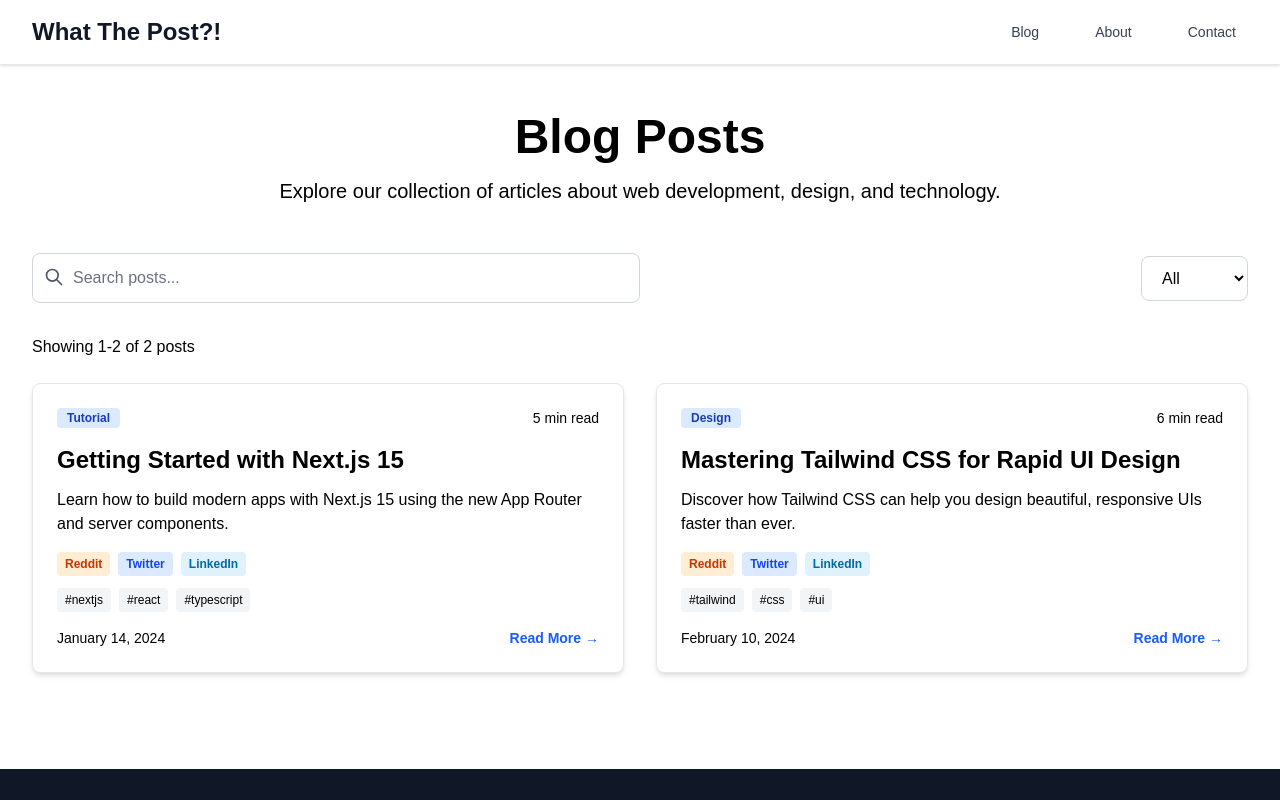
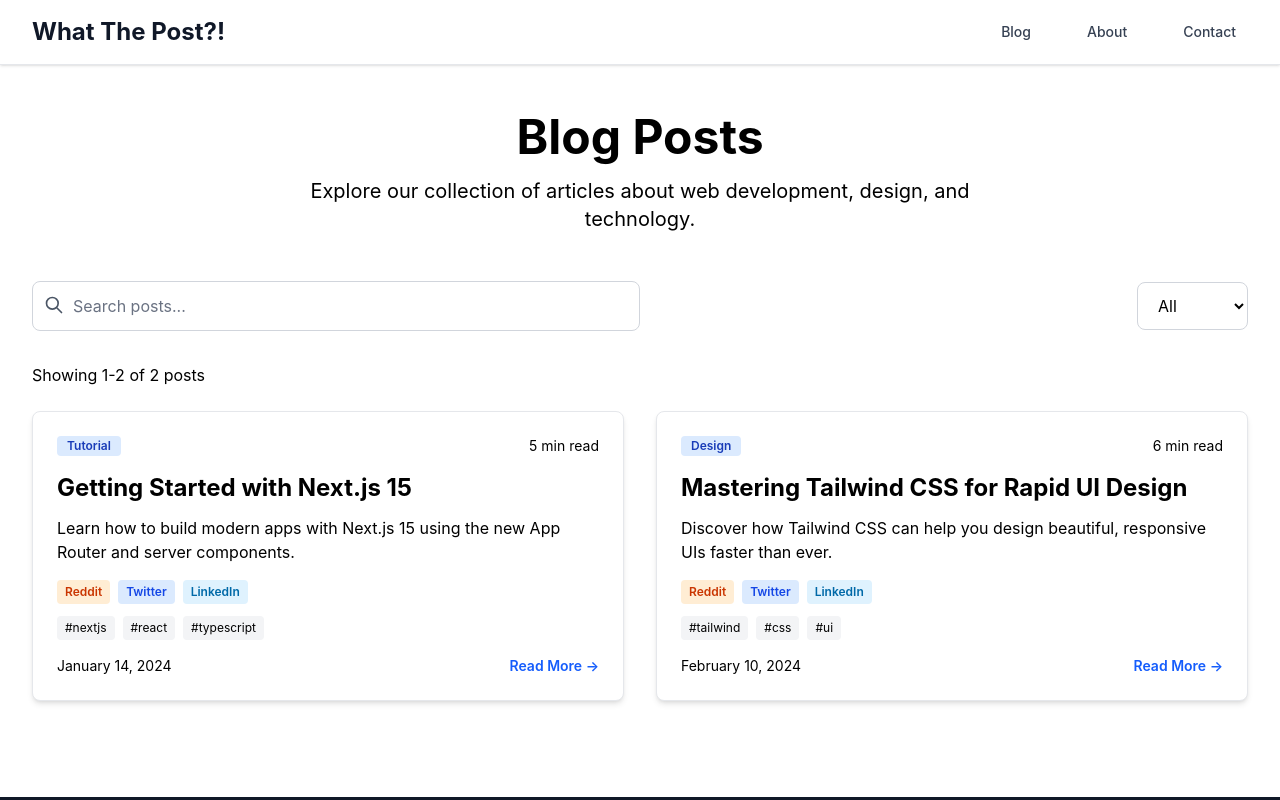
Before and after one commit to Drakeze/Blog, a Next.js app in the folder blog/: page /blog in a window 1280 px wide. Shown: the top 800 px of the page. Built offline with nearby package versions, Linux system fonts and the light colour scheme.

Commit message:
Fix server/client boundaries for blog build

```diff
--- a/blog/src/app/blog/[slug]/page.tsx
+++ b/blog/src/app/blog/[slug]/page.tsx
@@ -1,7 +1,6 @@
-"use client";
-
 import Link from 'next/link';
 import { notFound } from 'next/navigation';
+import type { CSSProperties } from 'react';
 
 // Sample blog posts data - in a real app, this would come from a CMS or API
 const allPosts = [
@@ -279,8 +278,10 @@ export default function BlogPostPage({ params }: BlogPostPageProps) {
   const previousPost = allPosts[postIndex - 1];
   const nextPost = allPosts[postIndex + 1];
 
-  // Get current URL for share links
-  const url = typeof window !== "undefined" ? window.location.href : "";
+  const deploymentHost = process.env.NEXT_PUBLIC_SITE_URL
+    ?? (process.env.VERCEL_URL ? `https://${process.env.VERCEL_URL}` : undefined);
+  const normalizedBaseUrl = deploymentHost ? deploymentHost.replace(/\/$/, '') : undefined;
+  const postUrl = normalizedBaseUrl ? `${normalizedBaseUrl}/blog/${post.slug}` : `https://example.com/blog/${post.slug}`;
 
   return (
     <article className="max-w-4xl mx-auto px-4 sm:px-6 lg:px-8 py-12">
@@ -381,7 +382,7 @@ export default function BlogPostPage({ params }: BlogPostPageProps) {
           '--tw-prose-pre-bg': 'rgb(17 24 39)',
           '--tw-prose-th-borders': 'rgb(209 213 219)',
           '--tw-prose-td-borders': 'rgb(229 231 235)',
-        } as React.CSSProperties}
+        } as CSSProperties}
       />
 
       {/* Tags */}
@@ -413,7 +414,7 @@ export default function BlogPostPage({ params }: BlogPostPageProps) {
             <p className="text-sm text-gray-700 mb-1">Share this article</p>
             <div className="flex space-x-3">
               <a
-                href={`https://twitter.com/intent/tweet?text=${encodeURIComponent(post.title)}&url=${encodeURIComponent(url)}`}
+                href={`https://twitter.com/intent/tweet?text=${encodeURIComponent(post.title)}&url=${encodeURIComponent(postUrl)}`}
                 target="_blank"
                 rel="noopener noreferrer"
                 className="text-gray-600 hover:text-blue-500 transition-colors"
@@ -425,7 +426,7 @@ export default function BlogPostPage({ params }: BlogPostPageProps) {
               </a>
 
               <a
-                href={`https://www.linkedin.com/sharing/share-offsite/?url=${encodeURIComponent(url)}`}
+                href={`https://www.linkedin.com/sharing/share-offsite/?url=${encodeURIComponent(postUrl)}`}
                 target="_blank"
                 rel="noopener noreferrer"
                 className="text-gray-600 hover:text-blue-700 transition-colors"
--- a/blog/src/app/blog/page.tsx
+++ b/blog/src/app/blog/page.tsx
@@ -1,7 +1,7 @@
 'use client';
 
 import Link from 'next/link';
-import { useState, useMemo } from 'react';
+import { useState, useMemo, useEffect } from 'react';
 
 // Sample blog posts data - in a real app, this would come from a CMS or API
 const allPosts = [
@@ -64,7 +64,7 @@ export default function BlogPage() {
   const paginatedPosts = filteredPosts.slice(startIndex, startIndex + POSTS_PER_PAGE);
 
   // Reset to first page when filters change
-  useMemo(() => {
+  useEffect(() => {
     setCurrentPage(1);
   }, [searchTerm, selectedCategory]);
 
--- a/blog/src/app/contact/page.tsx
+++ b/blog/src/app/contact/page.tsx
@@ -1,6 +1,6 @@
 'use client';
 
-import { useState } from 'react';
+import { useState, type ChangeEvent, type FormEvent } from 'react';
 
 export default function ContactPage() {
   const [formData, setFormData] = useState({
@@ -12,7 +12,7 @@ export default function ContactPage() {
   const [isSubmitting, setIsSubmitting] = useState(false);
   const [submitStatus, setSubmitStatus] = useState<'idle' | 'success' | 'error'>('idle');
 
-  const handleChange = (e: React.ChangeEvent<HTMLInputElement | HTMLTextAreaElement | HTMLSelectElement>) => {
+  const handleChange = (e: ChangeEvent<HTMLInputElement | HTMLTextAreaElement | HTMLSelectElement>) => {
     const { name, value } = e.target;
     setFormData(prev => ({
       ...prev,
@@ -20,7 +20,7 @@ export default function ContactPage() {
     }));
   };
 
-  const handleSubmit = async (e: React.FormEvent) => {
+  const handleSubmit = async (e: FormEvent) => {
     e.preventDefault();
     setIsSubmitting(true);
     setSubmitStatus('idle');
@@ -34,7 +34,7 @@ export default function ContactPage() {
 
       setSubmitStatus('success');
       setFormData({ name: '', email: '', subject: '', message: '' });
-    } catch (error) {
+    } catch {
       setSubmitStatus('error');
     } finally {
       setIsSubmitting(false);
--- a/blog/src/app/globals.css
+++ b/blog/src/app/globals.css
@@ -8,8 +8,8 @@
 @theme inline {
   --color-background: var(--background);
   --color-foreground: var(--foreground);
-  --font-sans: var(--font-geist-sans);
-  --font-mono: var(--font-geist-mono);
+  --font-sans: "Inter", "Segoe UI", system-ui, -apple-system, BlinkMacSystemFont, sans-serif;
+  --font-mono: ui-monospace, "SFMono-Regular", Menlo, Monaco, Consolas, "Liberation Mono", "Courier New", monospace;
 }
 
 @media (prefers-color-scheme: dark) {
@@ -22,7 +22,7 @@
 body {
   background: var(--background);
   color: var(--foreground);
-  font-family: Arial, Helvetica, sans-serif;
+  font-family: var(--font-sans);
 }
 input,
 textarea,
--- a/blog/src/app/layout.tsx
+++ b/blog/src/app/layout.tsx
@@ -1,18 +1,7 @@
 import type { Metadata } from "next";
-import { Geist, Geist_Mono } from "next/font/google";
 import "./globals.css";
 import Header from "@/components/Header";
 import Footer from "@/components/Footer";
-
-const geistSans = Geist({
-  variable: "--font-geist-sans",
-  subsets: ["latin"],
-});
-
-const geistMono = Geist_Mono({
-  variable: "--font-geist-mono",
-  subsets: ["latin"],
-});
 
 export const metadata: Metadata = {
   title: "Modern Blog - Soren Technologies",
@@ -26,9 +15,7 @@ export default function RootLayout({
 }>) {
   return (
     <html lang="en">
-      <body
-        className={`${geistSans.variable} ${geistMono.variable} antialiased min-h-screen flex flex-col`}
-      >
+      <body className="antialiased min-h-screen flex flex-col font-sans">
         <Header />
         <main className="flex-grow">
           {children}
```
